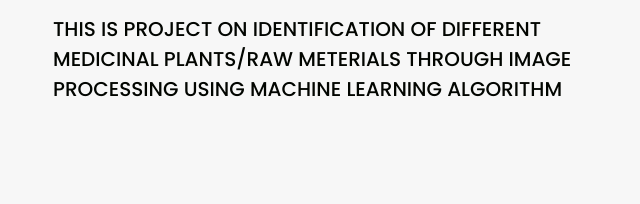
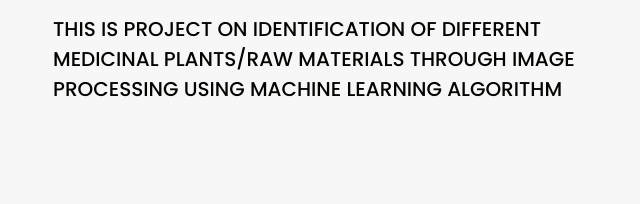
Before and after one commit to PranavBoggavarapu/Herb-seek, a plain HTML site: page index.html in a window 1280 px wide. Shown: the part 386-590 px from the top of the page, 17-657 px from the left. Drawn offline with nearby package versions, Linux system fonts and the light colour scheme; some packages are replaced by stand-ins of ours.

Commit message:
index.html

```diff
--- a/index.html
+++ b/index.html
@@ -88,7 +88,7 @@
             <div class="text-bg">
               <span>Welcome To </span>
                       <h1>HERB SEEK</h1>
-                      <p>THIS IS PROJECT ON IDENTIFICATION OF DIFFERENT MEDICINAL PLANTS/RAW METERIALS THROUGH IMAGE PROCESSING USING MACHINE LEARNING ALGORITHM
+                      <p>THIS IS PROJECT ON IDENTIFICATION OF DIFFERENT MEDICINAL PLANTS/RAW MATERIALS THROUGH IMAGE PROCESSING USING MACHINE LEARNING ALGORITHM
                       </p>
             </div>
           </div>
```
